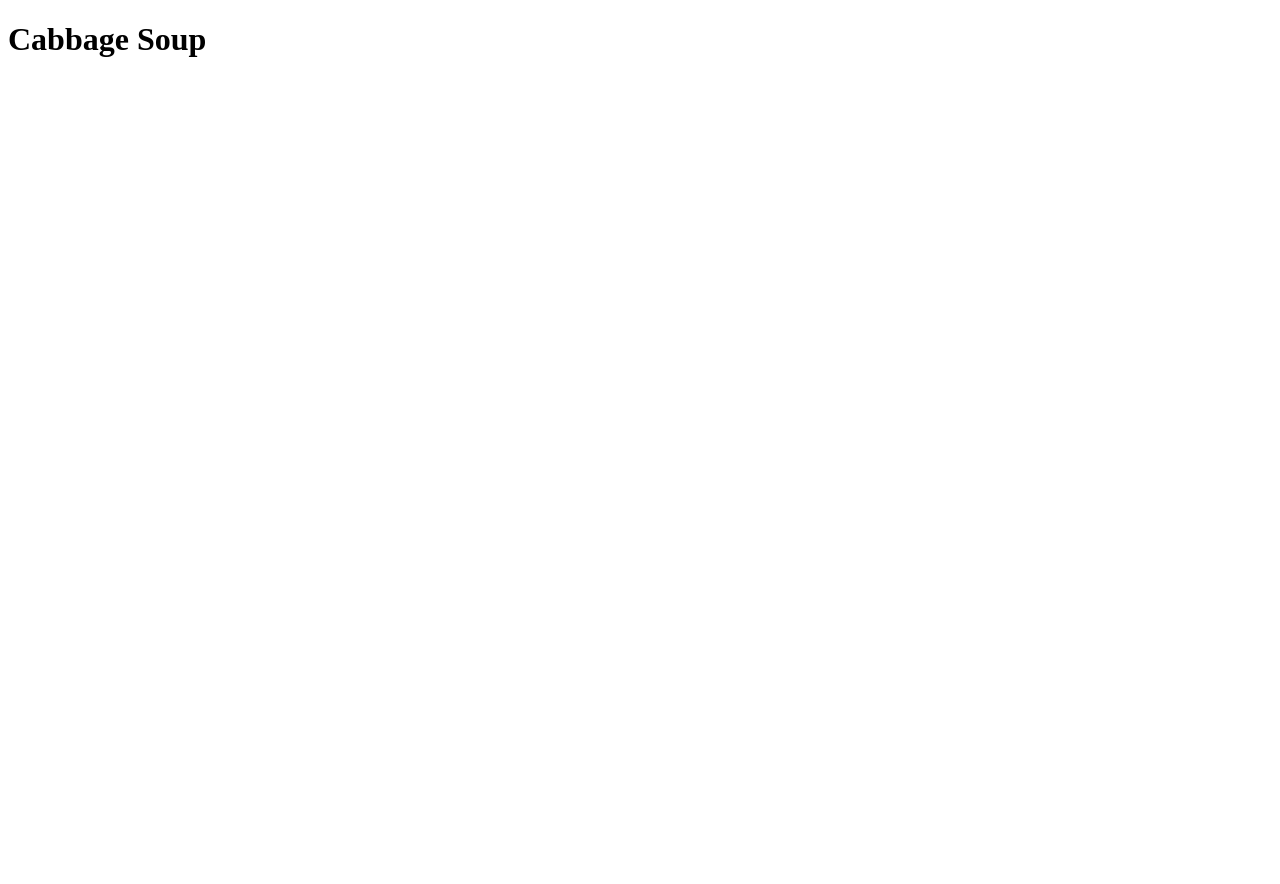
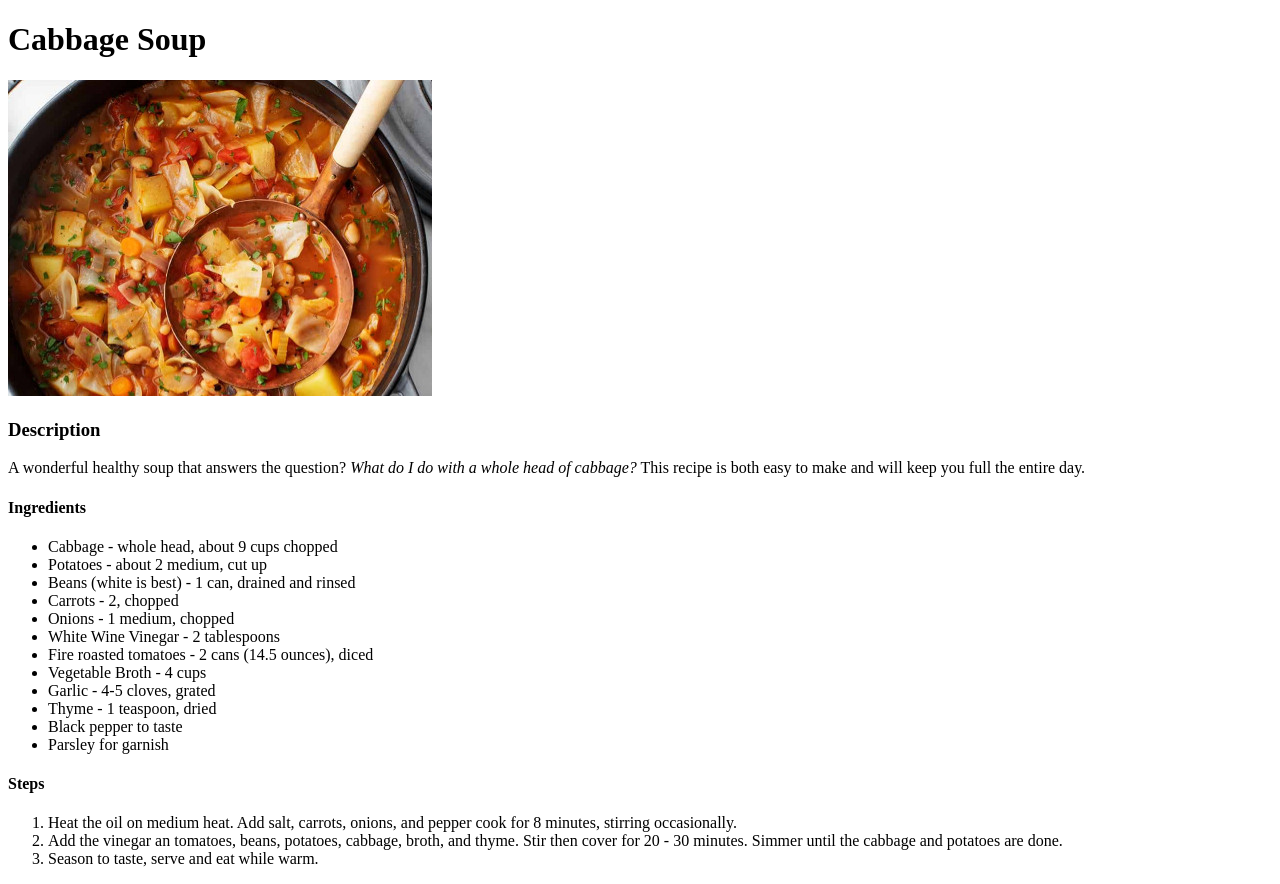
Before and after one commit to josh-cayuse/odin-recipes, a plain HTML site: page recipes/cabbage-soup.html in a window 1280 px wide. Before the commit the page ends 800 px from the top, so only its background shows below. Drawn offline with Linux system fonts and the light colour scheme.

Commit message:
Added cabbage soup rep and image

```diff
--- a/recipes/cabbage-soup.html
+++ b/recipes/cabbage-soup.html
@@ -6,6 +6,50 @@
 </head>
 <body>
     <h1>Cabbage Soup</h1>
+    <!----Add Image!
+    <img scr="../images/cabbagesoup.jpg" alt="abbage soup image" />
+    <img scr="../images/dog.jpg" alt="dog pic" >
+    <img src="../images/dog.jpg" alt="The Odin Project Logo"> --->
+    <img src="../images/cabbagesoup.jpg" alt="cabbage soup">
+
+    <h3>Description</h3>
+    <p>A wonderful healthy soup that answers the question? <em> What do I do with a
+        whole head of cabbage?</em> This recipe is both easy to make and will keep you
+        full the entire day.</p>
+
+    <h4>Ingredients</h4>
+    <ul>
+        <li>Cabbage - whole head, about 9 cups chopped</li>
+        <li>Potatoes - about 2 medium, cut up</li>
+        <li>Beans (white is best) - 1 can, drained and rinsed</li>
+        <li>Carrots - 2, chopped</li>
+        <li>Onions - 1 medium, chopped</li>
+        <li>White Wine Vinegar - 2 tablespoons</li>
+        <li>Fire roasted tomatoes - 2 cans (14.5 ounces), diced</li>
+        <li>Vegetable Broth - 4 cups</li>
+        <li>Garlic - 4-5 cloves, grated</li>
+        <li>Thyme - 1 teaspoon, dried</li>
+        <li>Black pepper to taste</li>
+        <li>Parsley for garnish</li>
+    </ul>
+
+    <h4>Steps</h4>
+    <ol>
+        <li>Heat the oil on medium heat. Add salt, carrots, onions, and pepper cook for
+            8 minutes, stirring occasionally.
+        </li>
+        <li>Add the vinegar an tomatoes, beans, potatoes, cabbage, broth, and thyme. Stir
+            then cover for 20 - 30 minutes. Simmer until the cabbage and potatoes are done.
+        </li>
+        <li>Season to taste, serve and eat while warm.</li>
+    </ol>
+
+
+
+
+
+
+
 
 </body>
 </html>
```
Also changed, not shown: index.html (+1 -0 lines), images/cabbagesoup.jpg (added), images/dog.jpg (added).
